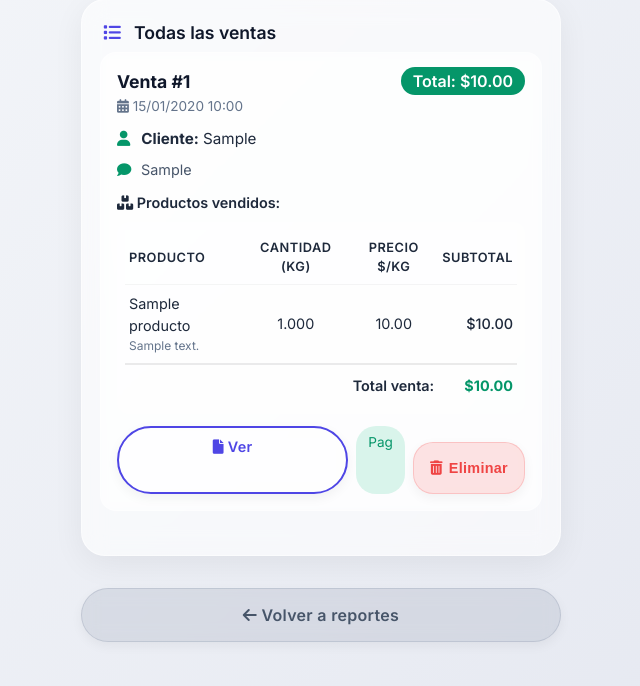
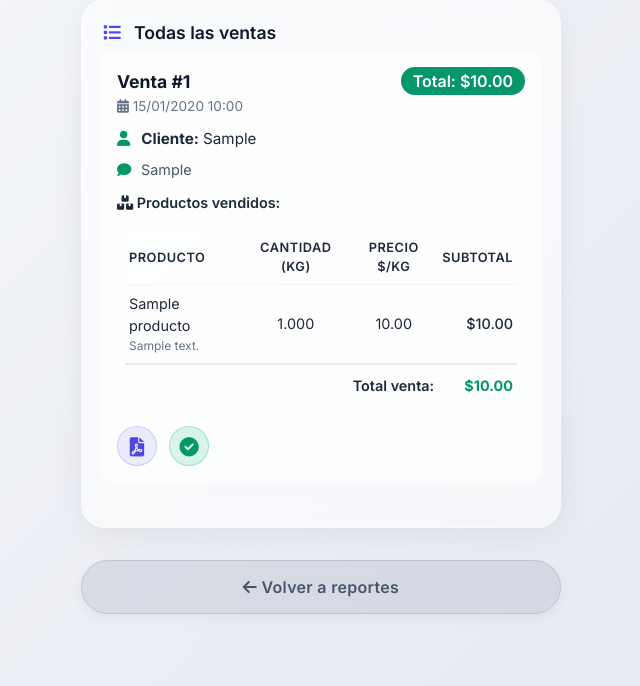
Before and after one commit to charcuteria2026/charcuteria, a Flask app: page /reportes/ventas in a window 1280 px wide. Shown: the part 86-772 px from the top of the page, without its empty margins (319-959 px from the left). Run offline with Flask 2, Linux system fonts and the light colour scheme; tables that the repository leaves empty hold one stand-in row (values such as "Sample post").

Commit message:
Add files via upload

```diff
--- a/templates/reporte_ventas.html
+++ b/templates/reporte_ventas.html
@@ -76,23 +76,39 @@
                 </div>
             </div>
 
-            <div style="margin-top: 12px; display: flex; gap: 8px; flex-wrap: wrap;">
+            <div style="margin-top: 12px; display: flex; align-items: center; justify-content: flex-start; gap: 12px; flex-wrap: wrap;">
+                <!-- Comprobante (si existe) -->
                 {% if venta.comprobante %}
-                    <a href="{{ url_for('static', filename='uploads/comprobantes/' + venta.comprobante) }}" target="_blank" class="btn btn-outline-primary" style="flex: 1; background: transparent; border-color: #4f46e5; color: #4f46e5; padding: 8px 12px; font-size: 0.9rem;">
-                        <i class="fas fa-file"></i> Ver
+                    <a href="{{ url_for('static', filename='uploads/comprobantes/' + venta.comprobante) }}" target="_blank"
+                       class="action-icon" style="text-decoration: none; color: #4f46e5; background: rgba(79,70,229,0.1); border-radius: 50%; width: 40px; height: 40px; display: inline-flex; align-items: center; justify-content: center; transition: 0.2s; border: 1px solid rgba(79,70,229,0.2);">
+                        <i class="fas fa-file-pdf" style="font-size: 1.2rem;"></i>
                     </a>
                 {% endif %}
-                <span style="padding: 6px 12px; border-radius: 20px; font-size: 0.85rem; {% if venta.pagado %}background: rgba(16,185,129,0.15); color: #059669;{% else %}background: rgba(245,158,11,0.15); color: #d97706;{% endif %}">
-                    {% if venta.pagado %}Pag{% else %}Pen{% endif %}
+
+                <!-- Estado (Pagado / Pendiente) -->
+                <span class="status-badge" style="width: 40px; height: 40px; border-radius: 50%; display: inline-flex; align-items: center; justify-content: center; font-size: 1.2rem;
+                    {% if venta.pagado %}
+                        background: rgba(16,185,129,0.15); color: #059669; border: 1px solid rgba(16,185,129,0.3);
+                    {% else %}
+                        background: rgba(245,158,11,0.15); color: #d97706; border: 1px solid rgba(245,158,11,0.3);
+                    {% endif %}">
+                    {% if venta.pagado %}
+                        <i class="fas fa-check-circle"></i>
+                    {% else %}
+                        <i class="fas fa-clock"></i>
+                    {% endif %}
                 </span>
-                <div style="margin-top: 16px; display: flex; justify-content: flex-end; gap: 8px; flex-wrap: wrap;">
+
+                <!-- Eliminar (solo si está pendiente) -->
+                {% if not venta.pagado %}
                     <form method="POST" action="{{ url_for('eliminar_venta', id=venta.id) }}"
-                        onsubmit="return confirm('¿Estás seguro de eliminar la venta #{{ venta.id }}? Esta acción es irreversible.');">
-                        <button type="submit" class="btn btn-danger" style="background: rgba(239,68,68,0.15); color:#ef4444; border: 1px solid rgba(239,68,68,0.2); padding: 8px 16px; border-radius: 20px; font-size: 0.9rem; display: inline-flex; align-items: center; gap: 6px;">
-                            <i class="fas fa-trash-alt"></i> Eliminar
+                          onsubmit="return confirm('¿Eliminar venta #{{ venta.id }}? Esta acción es irreversible.');"
+                          style="display: inline-block; margin: 0;">
+                        <button type="submit" class="action-icon" style="background: rgba(239,68,68,0.1); border: 1px solid rgba(239,68,68,0.2); border-radius: 50%; width: 40px; height: 40px; display: inline-flex; align-items: center; justify-content: center; color: #ef4444; cursor: pointer; transition: 0.2s; font-size: 1.2rem;">
+                            <i class="fas fa-trash-alt"></i>
                         </button>
                     </form>
-                </div>
+                {% endif %}
             </div>
         </div>
         {% endfor %}
```
